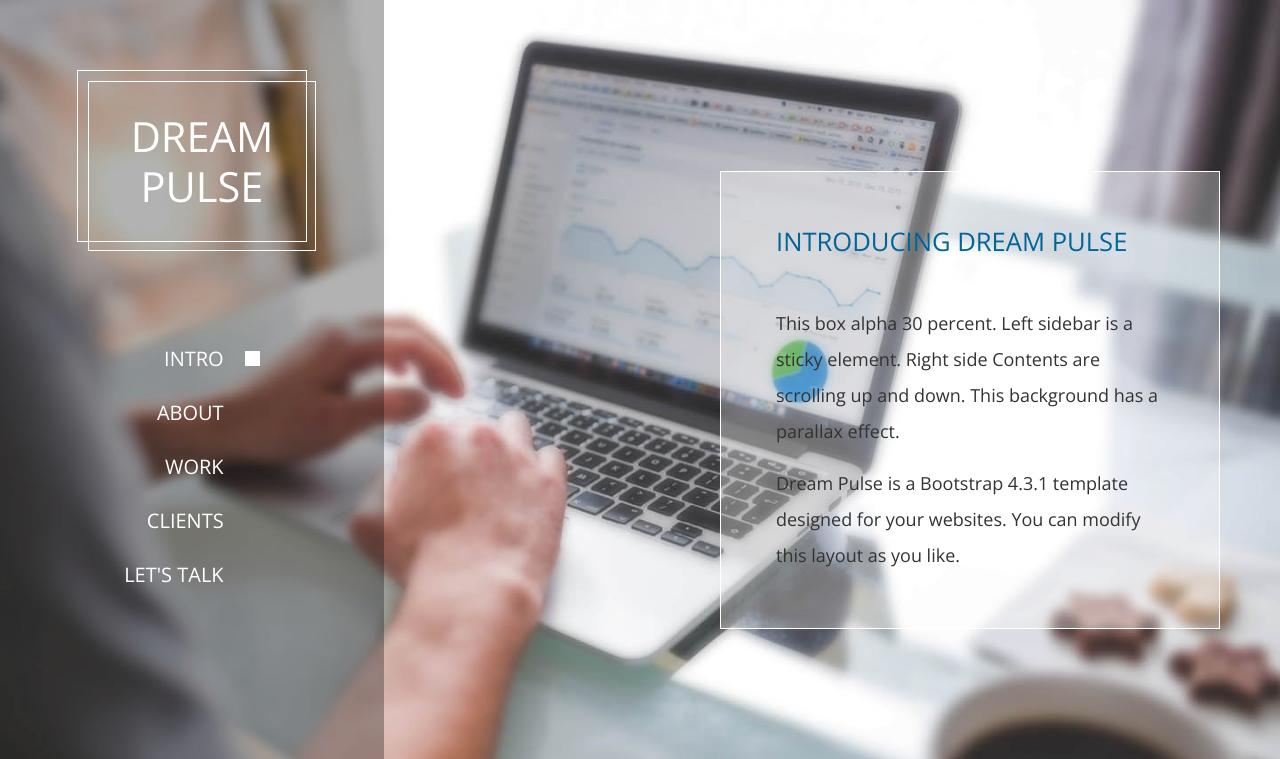
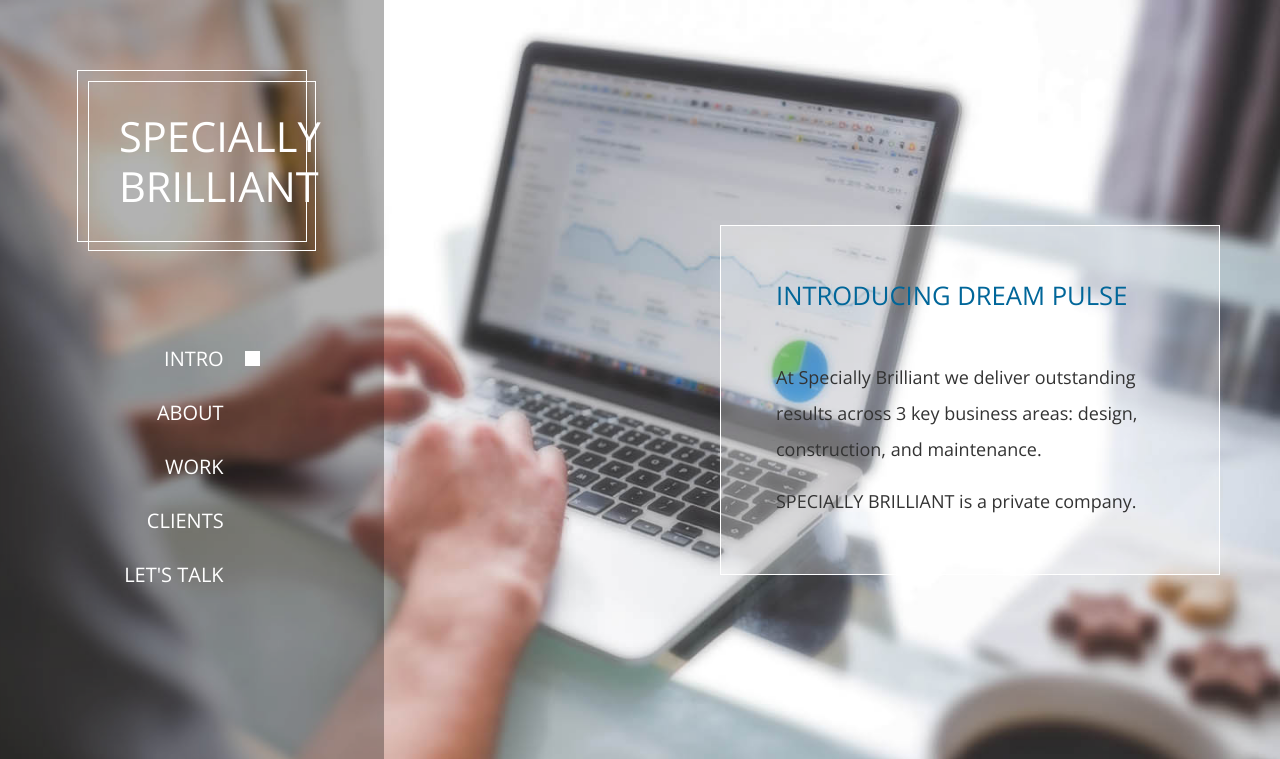
Before and after one commit to ripekern/speciallybrilliant.com, a plain HTML site: page index.html in a window 1280 px wide. Shown: the top 759 px of the page. Drawn offline with nearby package versions, Linux system fonts and the light colour scheme.

Commit message:
text changes

```diff
--- a/index.html
+++ b/index.html
@@ -5,7 +5,7 @@
     <meta name="viewport" content="width=device-width, initial-scale=1.0" />
     <meta http-equiv="X-UA-Compatible" content="ie=edge" />
 
-    <title>Dream Pulse TemplateMo</title>
+    <title>SPECIALLY BRILLIANT</title>
 <!--
 DREAM PULSE
 https://templatemo.com/tm-536-dream-pulse
@@ -29,7 +29,7 @@ https://templatemo.com/tm-536-dream-pulse
               <div class="tm-brand-box">
                 <div class="tm-double-border-1">
                   <div class="tm-double-border-2">
-                    <h1 class="tm-brand text-uppercase">Dream Pulse</h1>
+                    <h1 class="tm-brand text-uppercase">SPECIALLY BRILLIANT</h1>
                   </div>
                 </div>
               </div>
@@ -89,7 +89,7 @@ https://templatemo.com/tm-536-dream-pulse
                 </li>
               </ul>
               <footer class="text-center text-white small">
-                <p class="mb--0 mb-2">Copyright 2020 Dream Pulse</p>
+                <p class="mb--0 mb-2">Copyright Swen-Aren OF THE Bergmans.</p>
                 <p class="mb-0">Design:
                   <a rel="nofollow" href="https://templatemo.com" class="tm-footer-link">Template Mo</a>
                 </p>
@@ -107,12 +107,10 @@ https://templatemo.com/tm-536-dream-pulse
                     <div class="tm-bg-white-transparent tm-intro">
                         <h2 class="tm-section-title mb-5 text-uppercase tm-color-primary">Introducing Dream Pulse</h2>
                         <p class="tm-color-gray">
-                          This box alpha 30 percent. Left sidebar is a sticky element.
-                          Right side Contents are scrolling up and down. This background has a
-                          parallax effect.
+                          At Specially Brilliant we deliver outstanding results across 3 key business areas: design, construction, and maintenance.
                         </p>
                         <p class="mb-0 tm-color-gray">
-                          Dream Pulse is a Bootstrap 4.3.1 template designed for your websites. You can modify this layout as you like.
+                          SPECIALLY BRILLIANT is a private company.
                         </p>
                     </div>
                 </section>
```
